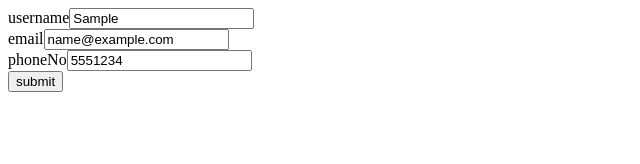
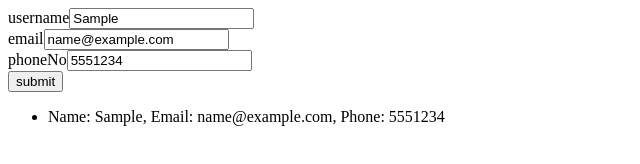
Before and after one commit to PriyaNayak28/Local-Storage, a plain HTML site: page index.html in a window 1280 px wide. Both pictures are taken after typing "Sample", "name@example.com", "5551234" into the empty fields and a click on the button "submit". Shown: the whole page, without its empty margins (0-640 px from the left). Drawn offline with Linux system fonts and the light colour scheme.

Commit message:
3rd assignment

```diff
--- a/index.html
+++ b/index.html
@@ -4,7 +4,7 @@
 <head>
     <meta charset="UTF-8">
     <meta name="viewport" content="width=device-width, initial-scale=1.0">
-    <title>local-storage</title>
+    <title>Booking Appointment App</title>
 </head>
 
 <body>
@@ -14,6 +14,7 @@
         <label for="number">phoneNo<input type="tel" name="number" id="phoneNo"></label><br>
         <button>submit</button>
     </form>
+    <ul  id="listitem"></ul>
     <script src="local.js"></script>
 </body>
 
--- a/local.js
+++ b/local.js
@@ -1,5 +1,22 @@
 
-// document.addEventListener('DOMContentLoaded', function () {
+// function saveToLocalStorage(event) {
+//     event.preventDefault();
+
+//     const NAME = event.target.username.value;
+//     const EMAIL = event.target.emailId.value;
+//     const PHONE = event.target.phoneNo.value;
+
+//     let userDetails = {
+//         NAME,
+//         EMAIL,
+//         PHONE,
+//     }
+
+//     let userDetail = JSON.stringify(userDetails);
+//     localStorage.setItem('userDetails', userDetail);
+//     // let myObj = JSON.parse(localStorage.getItem('userDetails'));
+// };
+
 
 function saveToLocalStorage(event) {
     event.preventDefault();
@@ -14,9 +31,30 @@ function saveToLocalStorage(event) {
         PHONE,
     }
 
-    let userDetail = JSON.stringify(userDetails);
-    localStorage.setItem('userDetails', userDetail);
-    // let myObj = JSON.parse(localStorage.getItem('userDetails'));
+    // let userDetail = JSON.stringify(userDetails);
+    // localStorage.setItem('user', userDetail);
+    // let myObj = JSON.parse(localStorage.getItem('user'));
+
+
+
+
+    localStorage.setItem(userDetails.EMAIL, JSON.stringify(userDetails));
+    // let myObj = JSON.parse(localStorage.getItem('user'));
+
+
+
+
+
+
+
+
+    const newLi = document.createElement('li');
+    const ul = document.getElementById('listitem');
+
+    //newLi.innerHTML = `Name: ${myObj.NAME}, Email: ${myObj.EMAIL}, Phone: ${myObj.PHONE}`;
+    newLi.innerHTML = `Name: ${userDetails.NAME}, Email: ${userDetails.EMAIL}, Phone: ${userDetails.PHONE}`;
+    ul.appendChild(newLi);
+
 
 
 };
```
